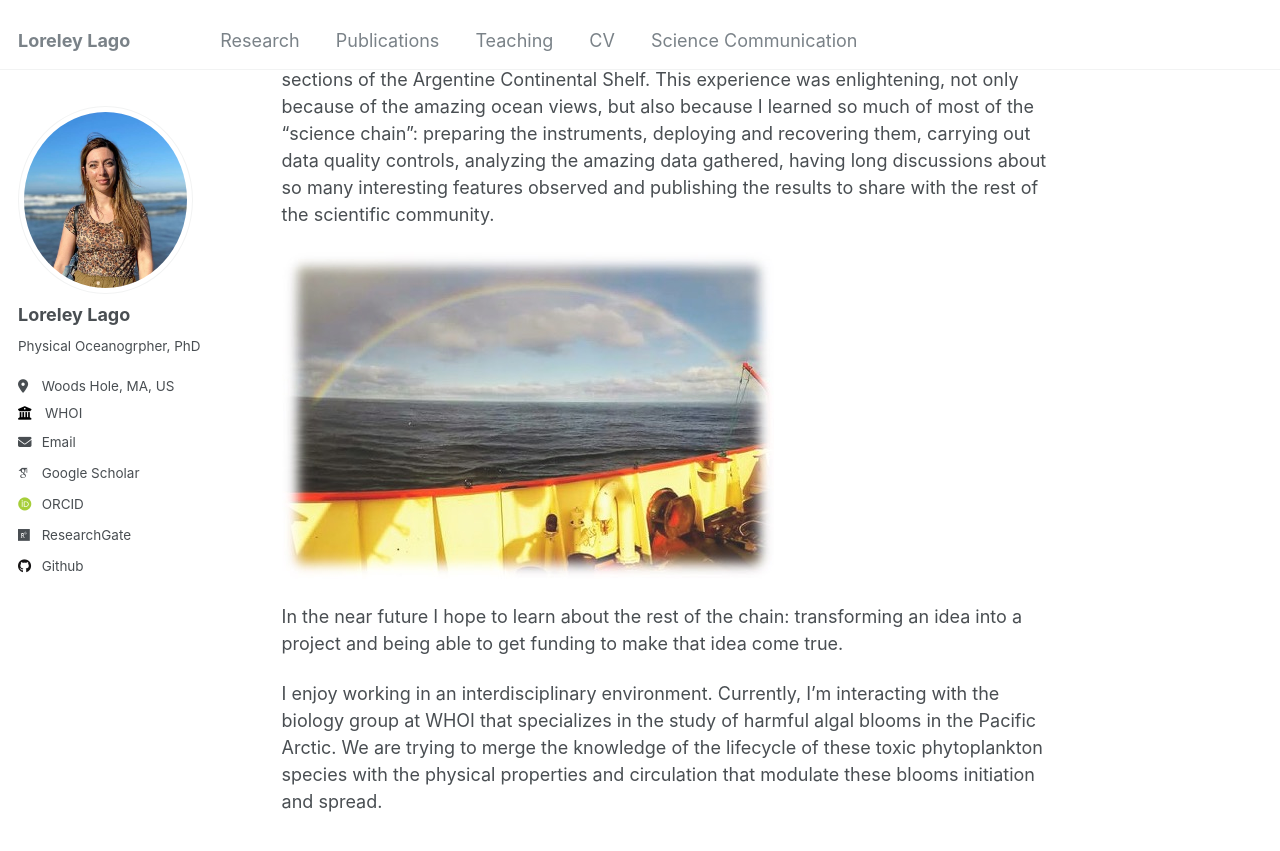
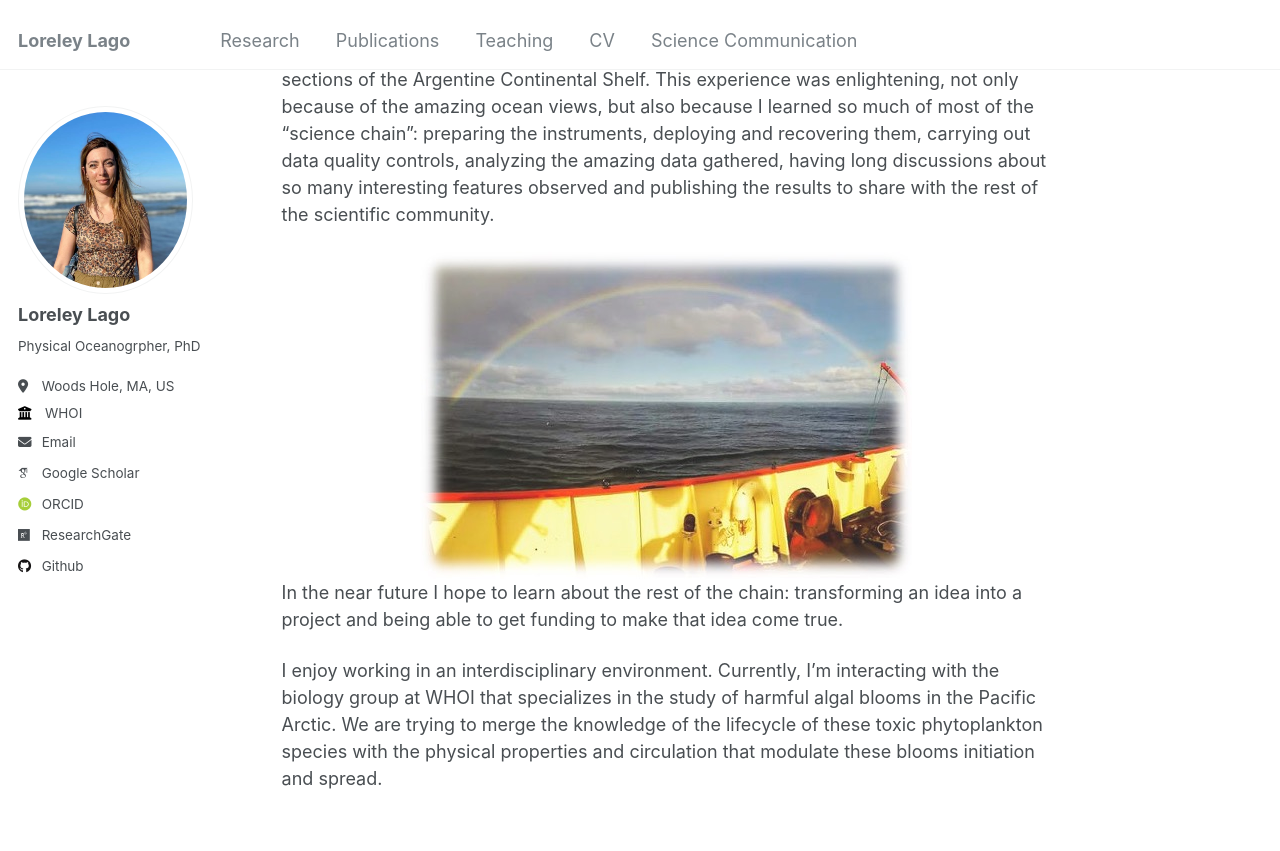
Before and after one commit to loreleylago/loreleylago.github.io, a Jekyll site: the page built from _pages/about.md, in a window 1280 px wide and 900 px high, scrolled down 975 px. Shown: the top 851 px of the window. Built offline with Jekyll 4.4.1, drawn with Linux system fonts in a browser that asks for light colours; some web fonts are replaced.

Commit message:
Update about.md

```diff
--- a/_pages/about.md
+++ b/_pages/about.md
@@ -19,7 +19,9 @@ My research so far has focused on Continental Shelf Dynamics, the analysis of oc
 
 I had the unique opportunity to help collect the data I analyzed during my PhD. I participated in 3 cruises where we deployed and recovered moorings along different sections of the Argentine Continental Shelf. This experience was enlightening, not only because of the amazing ocean views, but also because I learned so much of most of the “science chain”: preparing the instruments, deploying and recovering them, carrying out data quality controls, analyzing the amazing data gathered, having long discussions about so many interesting features observed and publishing the results to share with the rest of the scientific community.
 
-![Cruise](https://loreleylago.github.io/files/cruise rainbow 2.jpg)
+<div align="center">
+	<img src="https://loreleylago.github.io/files/cruise rainbow 2.jpg">
+</div>
 
 In the near future I hope to learn about the rest of the chain: transforming an idea into a project and being able to get funding to make that idea come true.
 
```
